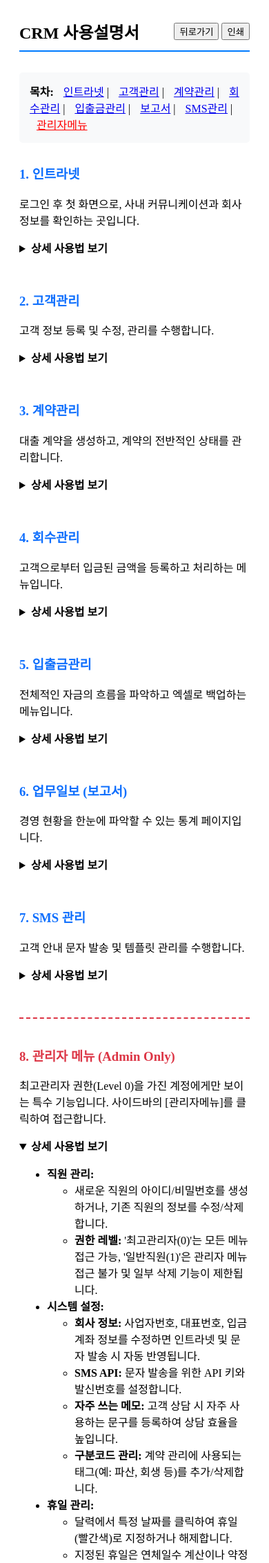
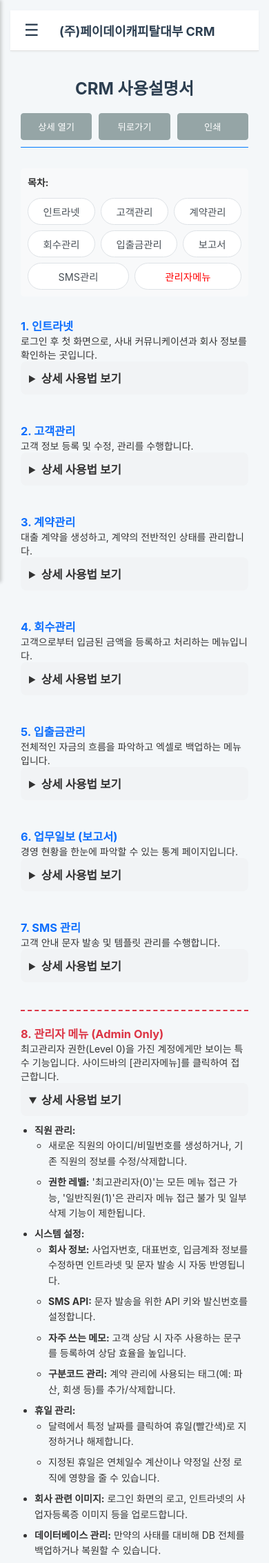
Before and after one commit to saramida9205/payday_crm, a PHP site: page /pages/manual.php in a window 390 px wide. Shown: the top 2266 px of the page at 69% size. Run offline with PHP 8.4, Linux system fonts and the light colour scheme; the visitor is signed in with stand-in values (Sample User, id 1); data that the repository does not hold is empty; a stand-in replaces the project's code that opens the database connection.

Commit message:
메뉴얼페이지수정외

```diff
--- a/css/style.css
+++ b/css/style.css
@@ -233,6 +233,17 @@ h2 {
     border-color: #7f8c8d;
 }
 
+.btn-info {
+    background-color: #95a5a6;
+    color: white;
+    border-color: #95a5a6;
+}
+
+.btn-info:hover {
+    background-color: #7f8c8d;
+    border-color: #7f8c8d;
+}
+
 .btn-success {
     background-color: #2ecc71;
     color: white;
--- a/pages/header.php
+++ b/pages/header.php
@@ -22,7 +22,7 @@ if (!isset($_SESSION["loggedin"]) || $_SESSION["loggedin"] !== true) {
 $current_page = basename($_SERVER['PHP_SELF']);
 
 // 싱글모드 확인
-$is_single_mode = isset($_GET['contract_id']) && !empty($_GET['contract_id']) && $_GET['mod'] == 'single';
+$is_single_mode = isset($_GET['contract_id']) && !empty($_GET['contract_id']) && isset($_GET['mod']) && $_GET['mod'] == 'single';
 
 //회사정보가져오기
 $company_info = get_all_company_info($link);
@@ -92,7 +92,7 @@ $company_info = get_all_company_info($link);
                     <li><a href="sms.php" class="<?php echo in_array($current_page, ['sms.php', 'sms_log.php']) ? 'active' : ''; ?>">SMS발송</a></li>
                     <li><a href="sms_log.php" class="<?php echo in_array($current_page, ['sms_log.php']) ? 'active' : ''; ?>">SMS발송내역</a></li>
                     <li><a href="certificate_print.php" class="<?php echo in_array($current_page, ['certificate_print.php']) ? 'active' : ''; ?>">증명서인쇄</a></li>
-                    <li><a href="manual.php" class="<?php echo in_array($current_page, ['manual.php']) ? 'active' : ''; ?>">사용설명서</a></li>
+                    <li><a href="manual.php?mod=single" class="<?php echo in_array($current_page, ['manual.php']) ? 'active' : ''; ?>">사용설명서</a></li>
                     <?php if (isset($_SESSION['permission_level']) && $_SESSION['permission_level'] == 0): ?>
                         <?php
                         $admin_pages = ['bond_ledger_history.php', 'employee_manage.php', 'condition_change_manage.php', 'backup_manage.php', 'holiday_manage.php', 'settings.php', 'company_images.php'];
--- a/pages/manual.php
+++ b/pages/manual.php
@@ -1,20 +1,177 @@
+<?php include 'header.php'; ?>
+
+<style>
+    /* Mobile Optimization for Manual Page */
+    @media (max-width: 768px) {
+        .manual-container {
+            padding: 15px !important;
+            width: 100% !important;
+        }
+
+        /* Header Section */
+        .manual-header {
+            flex-direction: column;
+            align-items: stretch !important;
+            gap: 15px;
+            border-bottom: 1px solid #007bff !important;
+        }
+
+        .manual-header h2 {
+            font-size: 1.5rem;
+            text-align: center;
+            margin-bottom: 5px !important;
+        }
+
+        .manual-header .btn-group {
+            display: flex;
+            justify-content: center;
+            gap: 10px;
+            width: 100%;
+        }
+
+        .manual-header .btn-group button {
+            flex: 1;
+            margin-left: 0 !important;
+        }
+
+        /* Navigation Section */
+        .manual-nav {
+            display: flex;
+            flex-wrap: wrap;
+            gap: 8px;
+            padding: 10px !important;
+        }
+
+        .manual-nav strong {
+            width: 100%;
+            margin-bottom: 5px;
+            display: block;
+        }
+
+        .manual-nav a {
+            display: inline-block;
+            padding: 8px 12px;
+            background-color: #fff;
+            border: 1px solid #dee2e6;
+            border-radius: 20px;
+            /* Pill shape */
+            color: #495057;
+            text-decoration: none;
+            font-size: 0.9rem;
+            margin: 0 !important;
+            text-align: center;
+            flex: 1 1 auto;
+            /* Grow to fill space */
+        }
+
+        .manual-nav a:hover {
+            background-color: #e9ecef;
+        }
+
+        .manual-nav span.separator {
+            display: none;
+            /* Hide separators on mobile */
+        }
+
+        /* Content Sections */
+        .manual-section {
+            margin-bottom: 30px !important;
+        }
+
+        .manual-details summary {
+            padding: 12px;
+            background-color: #f1f3f5;
+            border-radius: 8px;
+            font-size: 1.05rem;
+        }
+
+        .manual-details ul {
+            padding-left: 20px;
+        }
+
+        .manual-details li {
+            margin-bottom: 8px;
+            line-height: 1.6;
+        }
+    }
+
+    /* Print Optimization */
+    @media print {
+
+        /* Global Reset for Print: Override style.css */
+        body * {
+            visibility: hidden;
+        }
+
+        /* Make Manual Container Visible */
+        .manual-container,
+        .manual-container * {
+            visibility: visible !important;
+        }
+
+        .manual-container {
+            position: absolute;
+            left: 0;
+            top: 0;
+            width: 100% !important;
+            margin: 0 !important;
+            padding: 0 !important;
+            max-width: none !important;
+        }
+
+        /* Hide Unwanted Elements */
+        .manual-header .btn-group,
+        .manual-nav,
+        .sidebar,
+        #sidebar,
+        .mobile-header,
+        footer,
+        .manual-footer button {
+            display: none !important;
+        }
+
+        /* Adjust Layout for Print */
+        .manual-header {
+            border-bottom: 1px solid #000 !important;
+            margin-bottom: 20px !important;
+        }
+
+        .manual-section {
+            page-break-inside: avoid;
+            margin-bottom: 30px !important;
+        }
+
+        /* Force Expand Details */
+        details {
+            display: block !important;
+        }
+
+        /* details open 속성과 상관없이 내부 요소를 보이게 하려면 JS가 필요할 수 있음.
+           CSS만으로는 닫힌 details의 내용을 보여주기 어려움.
+           따라서 사용자가 '모두 열기'를 하고 인쇄하도록 유도하거나,
+           JS onbeforeprint 이벤트를 사용해야 함.
+           우선 닫힌 상태 그대로 출력되더라도 내용은 보이게 함. */
+    }
+</style>
+
 <div class="manual-container" style="max-width: 1000px; margin: 0 auto; padding: 20px;">
-    <div style="display: flex; justify-content: space-between; align-items: center; margin-bottom: 30px; border-bottom: 2px solid #007bff; padding-bottom: 10px;">
+    <div class="manual-header" style="display: flex; justify-content: space-between; align-items: center; margin-bottom: 30px; border-bottom: 2px solid #007bff; padding-bottom: 10px;">
         <h2 style="margin: 0; border: none; padding: 0;">CRM 사용설명서</h2>
-        <div>
-            <button align="right" style="margin-left: auto;" type="button" class="btn btn-secondary" onclick="history.back()">뒤로가기</button>
-            <button align="right" style="margin-left: auto;" type="button" class="btn btn-secondary" onclick="window.print()">인쇄</button>
+        <div class="btn-group">
+            <button type="button" class="btn btn-info" id="toggleDetailsBtn" onclick="toggleAllDetails()" style="margin-left: auto; color: white;">상세 열기</button>
+            <button type="button" class="btn btn-secondary" onclick="history.back()" style="margin-left: 5px;">뒤로가기</button>
+            <button type="button" class="btn btn-secondary" onclick="window.print()" style="margin-left: 5px;">인쇄</button>
         </div>
     </div>
     <div class="manual-nav" style="margin-bottom: 30px; background: #f8f9fa; padding: 15px; border-radius: 5px;">
         <strong>목차:</strong>
-        <a href="#section-intranet" style="margin-left: 10px;">인트라넷</a> |
-        <a href="#section-customer" style="margin-left: 10px;">고객관리</a> |
-        <a href="#section-contract" style="margin-left: 10px;">계약관리</a> |
-        <a href="#section-collection" style="margin-left: 10px;">회수관리</a> |
-        <a href="#section-transaction" style="margin-left: 10px;">입출금관리</a> |
-        <a href="#section-reports" style="margin-left: 10px;">보고서</a> |
-        <a href="#section-sms" style="margin-left: 10px;">SMS관리</a> |
+        <a href="#section-intranet" style="margin-left: 10px;">인트라넷</a><span class="separator"> |</span>
+        <a href="#section-customer" style="margin-left: 10px;">고객관리</a><span class="separator"> |</span>
+        <a href="#section-contract" style="margin-left: 10px;">계약관리</a><span class="separator"> |</span>
+        <a href="#section-collection" style="margin-left: 10px;">회수관리</a><span class="separator"> |</span>
+        <a href="#section-transaction" style="margin-left: 10px;">입출금관리</a><span class="separator"> |</span>
+        <a href="#section-reports" style="margin-left: 10px;">보고서</a><span class="separator"> |</span>
+        <a href="#section-sms" style="margin-left: 10px;">SMS관리</a><span class="separator"> |</span>
         <a href="#section-admin" style="margin-left: 10px; color: red;">관리자메뉴</a>
     </div>
 
@@ -223,11 +380,36 @@
         </details>
     </div>
 
-    <div style="margin-top: 50px; text-align: center; color: #6c757d;">
+    <div class="manual-footer" style="margin-top: 50px; text-align: center; color: #6c757d;">
         <p>추가적인 문의사항은 관리자에게 문의바랍니다.</p>
         <button style="margin-left: auto;" type="button" class="btn btn-secondary" onclick="history.back()">뒤로가기</button>
         <button style="margin-left: auto;" type="button" class="btn btn-secondary" onclick="window.scrollTo({top: 0, behavior: 'smooth'})">맨 위로</button>
     </div>
 </div>
+</div>
+
+<script>
+    function toggleAllDetails() {
+        // 모든 details 태그를 찾음
+        const details = document.querySelectorAll('details');
+        const btn = document.getElementById('toggleDetailsBtn');
+
+        // 현재 버튼 텍스트가 '열기'를 포함하는지 확인 (즉, 닫힌 상태인지 체크)
+        const isClosed = btn.textContent.includes('열기');
+
+        details.forEach(detail => {
+            if (isClosed) {
+                // 열려야 하는 경우 (현재 닫혀있음)
+                detail.setAttribute('open', '');
+            } else {
+                // 닫혀야 하는 경우 (현재 열려있음)
+                detail.removeAttribute('open');
+            }
+        });
+
+        // 버튼 텍스트 변경
+        btn.textContent = isClosed ? '상세 접기' : '상세 열기';
+    }
+</script>
 
 <?php include 'footer.php'; ?>
```
Also changed, not shown: pages/transaction_manage.php (+202 -98 lines), 1 other file.
